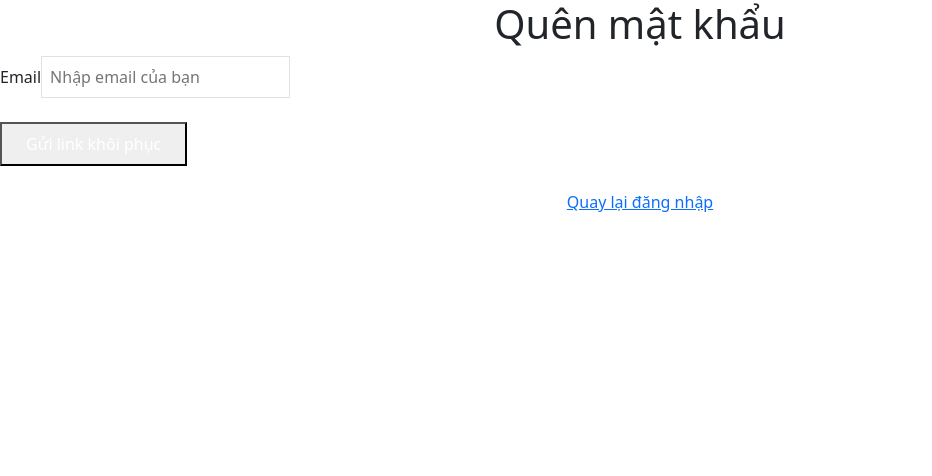
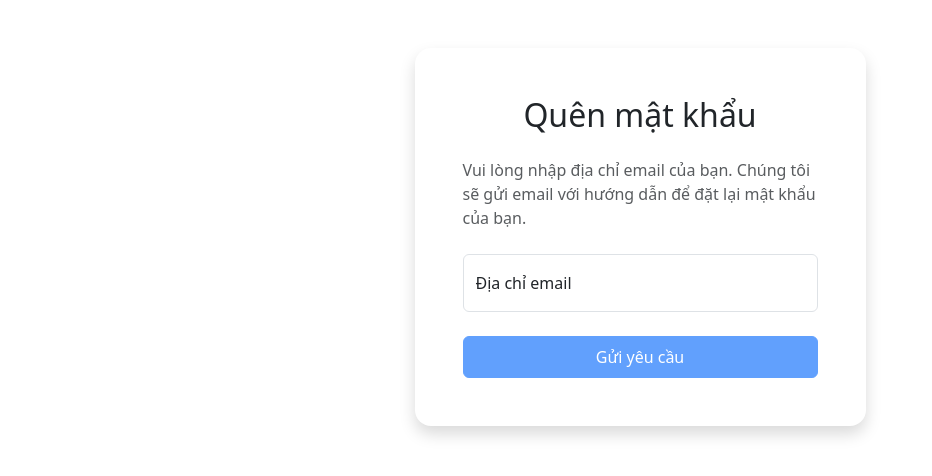
Before and after one commit to nthung3972/yenbinh-web-app, a Nuxt app: page /auth/password/forgot in a window 1280 px wide. Shown: the top 476 px of the page, without its empty margins (0-932 px from the left). Built offline with nearby package versions, Linux system fonts and the light colour scheme.

Commit message:
over0504

```diff
--- a/pages/auth/password/forgot.vue
+++ b/pages/auth/password/forgot.vue
@@ -1,23 +1,75 @@
 <template>
-    <div class="flex min-h-screen items-center justify-center bg-gray-100">
-        <div class="w-full max-w-md rounded-lg bg-white p-8 shadow-md">
-            <h1 class="mb-6 text-center text-2xl font-bold text-gray-800">Quên mật khẩu</h1>
+    <div class="container mt-5">
+      <div class="row justify-content-center">
+        <div class="col-md-6 col-lg-5">
+          <div class="card shadow border-0 rounded-4">
+            <div class="card-body p-4 p-md-5">
+              <h2 class="card-title text-center mb-4">Quên mật khẩu</h2>
 
-            <form @submit.prevent="submitForm">
-                <div class="mb-4">
-                    <label for="email" class="mb-2 block text-sm font-medium text-gray-700">Email</label>
-                    <input id="email" v-model="email" type="email"
-                        class="w-full rounded-md border border-gray-300 p-2 focus:border-blue-500 focus:outline-none"
-                        placeholder="Nhập email của bạn" required />
-                    <!-- <p v-if="errors?.email" class="mt-1 text-sm text-red-600">{{ errors?.email }}</p> -->
+              <div v-if="!emailSent">
+                <p class="text-muted mb-4">
+                  Vui lòng nhập địa chỉ email của bạn. Chúng tôi sẽ gửi email với hướng dẫn để đặt lại mật khẩu của bạn.
+                </p>
+
+                <form @submit.prevent="sendResetRequest">
+                  <div class="form-floating mb-4">
+                    <input
+                      type="email"
+                      class="form-control"
+                      id="email"
+                      v-model="email"
+                      placeholder="name@example.com"
+                      required
+                    >
+                    <label for="email">Địa chỉ email</label>
                   </div>
 
-                <button type="submit"
-                    class="w-full rounded-md bg-blue-600 py-2 px-4 text-white hover:bg-blue-700 focus:outline-none disabled:opacity-75"
-                    :disabled="isLoading">
-                    <span v-if="isLoading">Đang xử lý...</span>
-                    <span v-else>Gửi link khôi phục</span>
+                  <button
+                    type="submit"
+                    class="btn btn-primary w-100 py-2"
+                    :disabled="loading || !isValidEmail"
+                  >
+                    <span v-if="loading" class="spinner-border spinner-border-sm me-2" role="status" aria-hidden="true"></span>
+                    Gửi yêu cầu
                   </button>
+                </form>
+              </div>
+
+              <div v-else class="text-center">
+                <div class="mb-4">
+                  <i class="bi bi-envelope-check fs-1 text-success"></i>
+                </div>
+                <h4 class="mb-3">Đã gửi email!</h4>
+                <p class="text-muted mb-4">
+                  Chúng tôi đã gửi hướng dẫn đặt lại mật khẩu đến
+                  <strong>{{ email }}</strong>. Vui lòng kiểm tra hộp thư của bạn.
+                </p>
+
+                <div class="d-flex flex-column gap-2">
+                  <button
+                    type="button"
+                    class="btn btn-outline-primary"
+                    :disabled="loading || resendCountdown > 0"
+                    @click="resendResetRequest"
+                  >
+                    <span v-if="loading" class="spinner-border spinner-border-sm me-2" role="status" aria-hidden="true"></span>
+                    <span v-if="resendCountdown > 0">
+                      Gửi lại sau {{ resendCountdown }} giây
+                    </span>
+                    <span v-else>
+                      <i class="bi bi-arrow-repeat me-1"></i>Gửi lại email
+                    </span>
+                  </button>
+
+                  <button
+                    type="button"
+                    class="btn btn-link text-decoration-none"
+                    @click="resetForm"
+                  >
+                    Dùng email khác
+                  </button>
+                </div>
+              </div>
 
               <div v-if="errorMessage" class="alert alert-danger mt-3">
                 {{ errorMessage }}
@@ -25,35 +77,113 @@
               <div v-if="successMessage" class="alert alert-success mt-3">
                 {{ successMessage }}
               </div>
-
-                <div class="mt-4 text-center">
-                    <nuxt-link to="/auth/login" class="text-sm text-blue-600 hover:underline">
-                        Quay lại đăng nhập
-                    </nuxt-link>
             </div>
-            </form>
+          </div>
+        </div>
       </div>
     </div>
   </template>
 
   <script setup>
-import { useUserStore } from '@/stores/user';
+  import { ref, computed, onUnmounted } from 'vue';
+  import { useUserStore } from '@/stores/user'
 
+  // Form state
   const email = ref('');
+  const emailSent = ref(false);
+  const loading = ref(false);
+  const errorMessage = ref('');
+  const successMessage = ref('');
+  const resendCountdown = ref(0);
   const userStore = useUserStore();
-const isLoading = computed(() => userStore.isLoading);
-const errorMessage = computed(() => userStore.hasError);
-const successMessage = computed(() => userStore.hasSuccess);
 
-const submitForm = async () => {
+  // Countdown timer
+  let countdownInterval = null;
+
+  // Computed properties
+  const isValidEmail = computed(() => {
+    const emailRegex = /^[^\s@]+@[^\s@]+\.[^\s@]+$/;
+    return emailRegex.test(email.value);
+  });
+
+  // Form submission functions
+  const sendResetRequest = async () => {
+    if (!isValidEmail.value) return;
+
     try {
-        const data = {
-            email: email.value,
+      loading.value = true;
+      errorMessage.value = '';
+
+      await userStore.forgotPasswordRequest({ email: email.value });
+      emailSent.value = true;
+      startResendCountdown();
+
+    } catch (error) {
+      errorMessage.value = 'Đã xảy ra lỗi, vui lòng kiểm tra lại địa chỉ email hoặc thử lại sau.';
+      console.error(error);
+    } finally {
+      loading.value = false;
+    }
   };
 
-        await userStore.forgotPasswordRequest(data);
+  const resendResetRequest = async () => {
+    if (resendCountdown.value > 0) return;
+
+    try {
+      loading.value = true;
+      errorMessage.value = '';
+      successMessage.value = '';
+
+      await userStore.resendForgotPassword({ email: email.value });
+
+      successMessage.value = 'Email đặt lại mật khẩu đã được gửi lại.';
+
+      startResendCountdown();
+
+      setTimeout(() => {
+        successMessage.value = '';
+      }, 3000);
+
     } catch (error) {
-
+      errorMessage.value = 'Không thể gửi lại email. Vui lòng thử lại sau.';
+      console.error(error);
+    } finally {
+      loading.value = false;
     }
   };
+
+  // Reset form
+  const resetForm = () => {
+    emailSent.value = false;
+    email.value = '';
+    errorMessage.value = '';
+    successMessage.value = '';
+    clearInterval(countdownInterval);
+    resendCountdown.value = 0;
+  };
+
+  // Countdown timer
+  const startResendCountdown = () => {
+    clearInterval(countdownInterval);
+    resendCountdown.value = 60; // 60 giây
+
+    countdownInterval = setInterval(() => {
+      if (resendCountdown.value > 0) {
+        resendCountdown.value--;
+      } else {
+        clearInterval(countdownInterval);
+      }
+    }, 1000);
+  };
+
+  // Dọn dẹp khi component unmount
+  onUnmounted(() => {
+    clearInterval(countdownInterval);
+  });
   </script>
+
+  <style scoped>
+  .card {
+    transition: all 0.3s ease;
+  }
+  </style>
--- a/pages/auth/password/reset.vue
+++ b/pages/auth/password/reset.vue
@@ -1,37 +1,50 @@
 <template>
-    <div class="flex min-h-screen items-center justify-center bg-gray-100">
-        <div class="w-full max-w-md rounded-lg bg-white p-8 shadow-md">
-            <h1 class="mb-6 text-center text-2xl font-bold text-gray-800">Đặt lại mật khẩu</h1>
+    <div class="container d-flex align-items-center justify-content-center min-vh-100 bg-light">
+      <div class="card shadow p-4" style="max-width: 500px; width: 100%">
+        <h3 class="text-center mb-4">Đặt lại mật khẩu</h3>
 
-            <div v-if="passwordReset" class="mb-4 rounded-md bg-green-50 p-4 text-green-700">
+        <div v-if="passwordReset" class="alert alert-success text-center">
           Đặt lại mật khẩu thành công!
-                <nuxt-link to="/login" class="font-medium text-green-800 underline">
+          <nuxt-link to="/auth/login" class="fw-semibold text-decoration-underline d-block mt-2">
             Đăng nhập ngay
           </nuxt-link>
         </div>
 
         <form v-else @submit.prevent="submitForm">
-                <div class="mb-4">
-                    <label for="password" class="mb-2 block text-sm font-medium text-gray-700">Mật khẩu mới</label>
-                    <input id="password" v-model="form.password" type="password"
-                        class="w-full rounded-md border border-gray-300 p-2 focus:border-blue-500 focus:outline-none"
-                        placeholder="Nhập mật khẩu mới" required />
-                    <p v-if="errors.password" class="mt-1 text-sm text-red-600">{{ errors.password }}</p>
+          <div class="mb-3">
+            <label for="password" class="form-label">Mật khẩu mới</label>
+            <input
+              id="password"
+              v-model="form.password"
+              type="password"
+              class="form-control"
+              placeholder="Nhập mật khẩu mới"
+            />
+            <div v-if="errors?.password" class="form-text text-danger">
+              {{ errors?.password[0] }}
+            </div>
           </div>
 
-                <div class="mb-6">
-                    <label for="password_confirmation" class="mb-2 block text-sm font-medium text-gray-700">
-                        Xác nhận mật khẩu
-                    </label>
-                    <input id="password_confirmation" v-model="form.password_confirmation" type="password"
-                        class="w-full rounded-md border border-gray-300 p-2 focus:border-blue-500 focus:outline-none"
-                        placeholder="Nhập lại mật khẩu mới" required />
+          <div class="mb-4">
+            <label for="password_confirmation" class="form-label">Xác nhận mật khẩu</label>
+            <input
+              id="password_confirmation"
+              v-model="form.password_confirmation"
+              type="password"
+              class="form-control"
+              placeholder="Nhập lại mật khẩu mới"
+            />
+            <div v-if="errors?.password_confirmation" class="form-text text-danger">
+              {{ errors?.password_confirmation[0] }}
+            </div>
           </div>
 
-                <button type="submit"
-                    class="w-full rounded-md bg-blue-600 py-2 px-4 text-white hover:bg-blue-700 focus:outline-none disabled:opacity-75"
-                    :disabled="isLoading">
-                    <span v-if="isLoading">Đang xử lý...</span>
+          <button
+            type="submit"
+            class="btn btn-primary w-100"
+            :disabled="isLoading"
+          >
+          <span v-if="isLoading" class="spinner-border spinner-border-sm me-2" role="status" aria-hidden="true"></span>
             <span v-else>Đặt lại mật khẩu</span>
           </button>
         </form>
@@ -40,8 +53,12 @@
   </template>
 
 <script setup>
+import { useUserStore } from '@/stores/user'
+import { ref, reactive, onMounted } from 'vue';
+
 const route = useRoute();
 const router = useRouter();
+const userStore = useUserStore();
 
 // Lấy token và email từ query parameters
 const token = ref(route.query.token || '');
@@ -69,29 +86,21 @@ const submitForm = async () => {
     isLoading.value = true;
 
     try {
-        // Gọi API Laravel để đặt lại mật khẩu
-        await $fetch('/api/auth/reset-password', {
-            method: 'POST',
-            body: {
+        await userStore.resetPassword({
+            token: token.value,
             email: email.value,
             password: form.password,
             password_confirmation: form.password_confirmation,
-                token: token.value
-            },
         });
 
         // Hiển thị thông báo thành công
         passwordReset.value = true;
     } catch (error) {
-        if (error.response?.status === 422) {
-            // Lỗi validation
-            errors.value = error.response._data.errors || {};
-        } else if (error.response?.status === 400 || error.response?.status === 403) {
-            // Token không hợp lệ hoặc hết hạn
+        if (error.errors) {
+            errors.value = error.errors;
+            console.log(errors.value);
+        } else {
             router.push('/auth/password/reset-error');
-        } else {
-            // Lỗi khác
-            errors.value = { password: 'Đã xảy ra lỗi. Vui lòng thử lại sau.' };
         }
     } finally {
         isLoading.value = false;
```
Also changed, not shown: pages/auth/password/reset-error.vue (+16 -16 lines), services/api/user.api.js (+8 -0 lines), stores/user.js (+49 -0 lines). Lines whose indentation alone changed are shown as unchanged.
